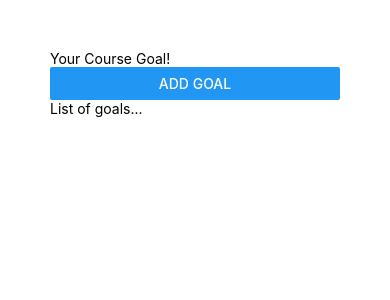
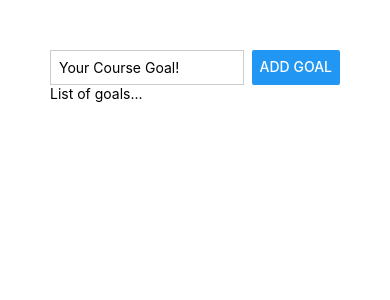
Before and after one commit to richard12511/react-native-section-1, a React Native app: screen / in a window 390 px wide. Shown: the top 300 px of the page. Built offline with nearby package versions, Linux system fonts and the light colour scheme.

Commit message:
add styles

```diff
--- a/App.js
+++ b/App.js
@@ -4,8 +4,8 @@
 export default function App() {
   return (
     <View style={styles.appContainer}>
-      <View>
-        <TextInput placeholder='Your Course Goal!' />
+      <View style={styles.inputContainer}>
+        <TextInput style={styles.textInput} placeholder='Your Course Goal!' />
         <Button title='Add Goal' />
       </View>
       <View>
@@ -19,4 +19,15 @@
   appContainer: {
     padding: 50,
   },
+  inputContainer: {
+    flexDirection: 'row',
+    justifyContent: 'space-between',
+  },
+  textInput: {
+    borderWidth: 1,
+    borderColor: '#cccccc',
+    width: '80%',
+    marginRight: 8,
+    padding: 8,
+  },
 });
```
